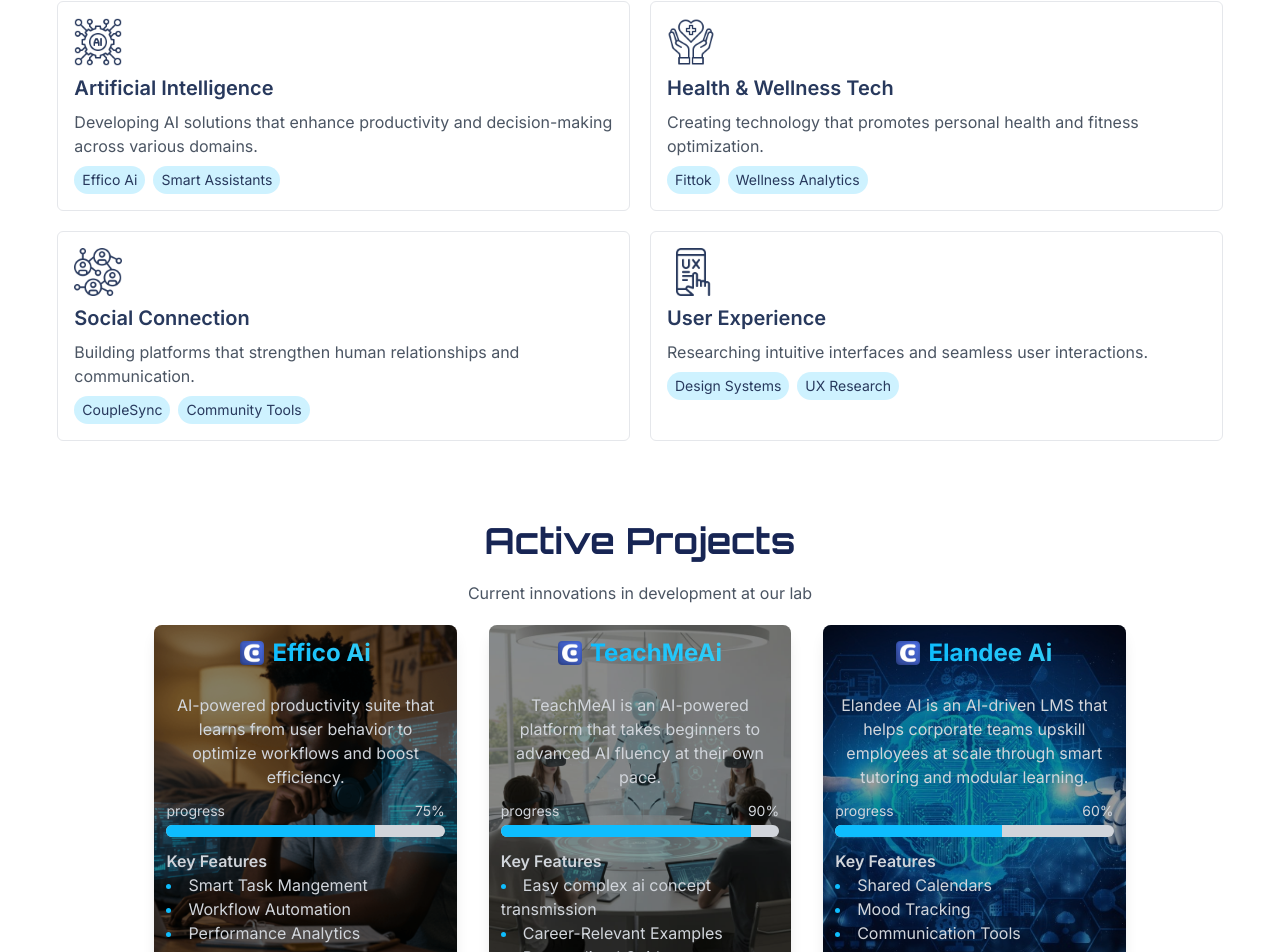
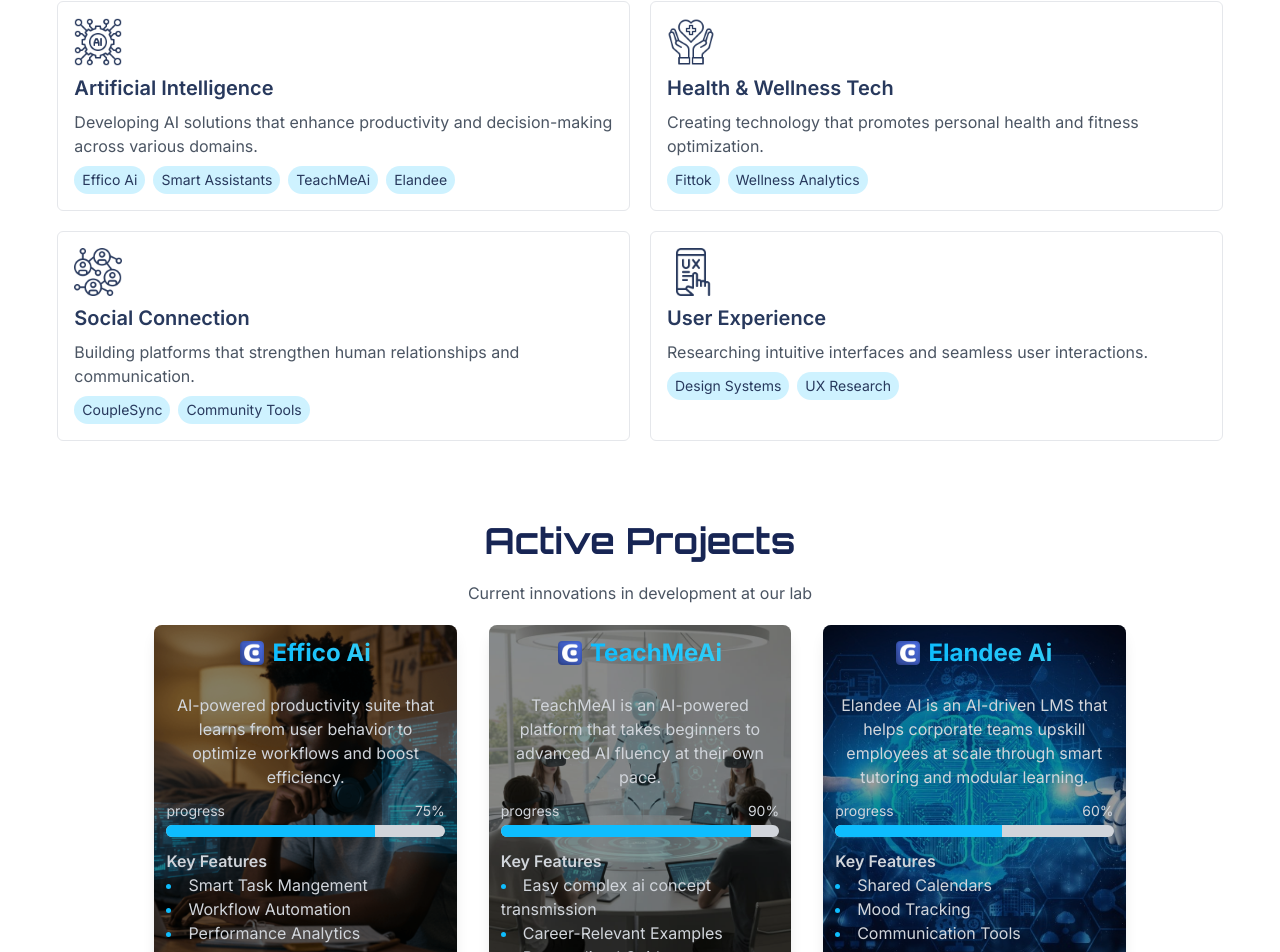
Before and after one commit to afekhaijoseph/good-tech, a React (Vite) app: page / in a window 1280 px wide. Shown: the part 931-1883 px from the top of the page. Built offline with nearby package versions, Linux system fonts and the light colour scheme.

Commit message:
add teachMeai and elandee tags

```diff
--- a/src/components/Research.jsx
+++ b/src/components/Research.jsx
@@ -17,9 +17,11 @@ const Research = () => {
         </div>
         <h3 className='text-xl text-accent font-semibold'>Artificial Intelligence</h3>
         <p>Developing AI solutions that enhance productivity and decision-making across various domains.</p>
-        <div className='flex gap-2 text-sm'>
+        <div className='flex flex-wrap gap-2 text-sm'>
           <p className='bg-accentshade/20 text-accent rounded-full py-1 px-2'>Effico Ai</p>
           <p className='bg-accentshade/20 text-accent rounded-full py-1 px-2'>Smart Assistants</p>
+          <p className='bg-accentshade/20 text-accent rounded-full py-1 px-2'>TeachMeAi</p>
+          <p className='bg-accentshade/20 text-accent rounded-full py-1 px-2'>Elandee</p>
         </div>
       </div>
          <div className="flex flex-col gap-2 border border-gray-200 hover:shadow-lg p-4 rounded-md">
```
